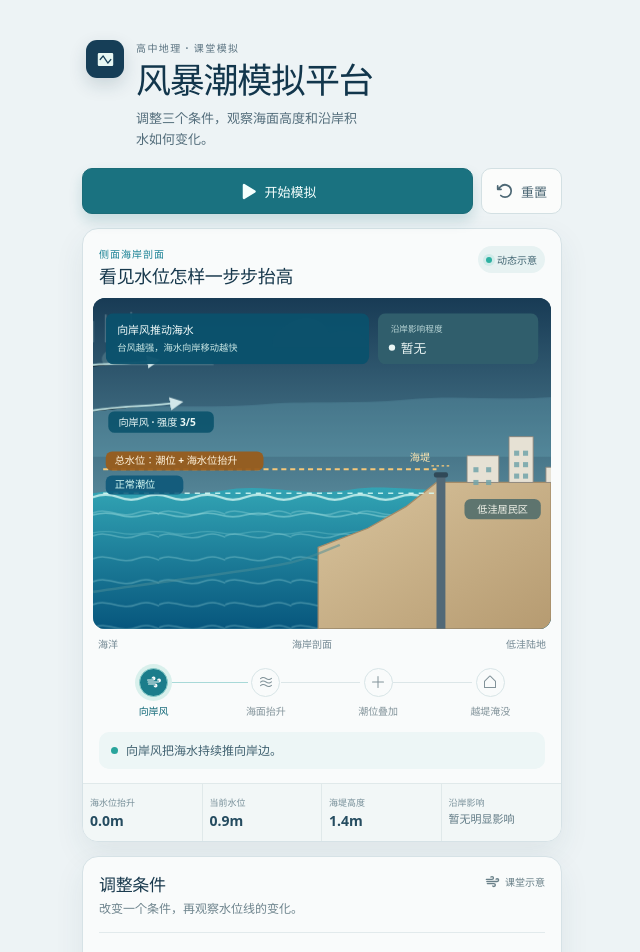
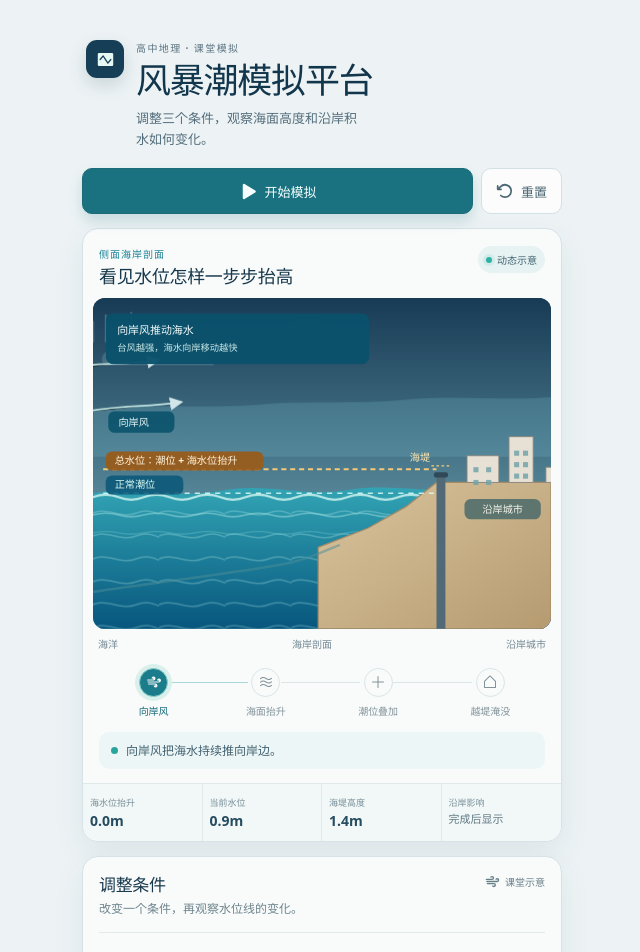
Before and after one commit to mistletoe137666/storm-surge-classroom, a React (Vite) app: page / in a window 1280 px wide. Shown: the top 952 px of the page, without its empty margins (318-958 px from the left). Built offline with nearby package versions, Linux system fonts and the light colour scheme.

Commit message:
优化沿岸城市与最终影响展示

```diff
--- a/src/App.tsx
+++ b/src/App.tsx
@@ -71,9 +71,10 @@ function App() {
   const currentSeaLevelRise = result.effectiveSurge * waterRiseProgress
   const currentWaterLevel = result.tideLevel + currentSeaLevelRise
   const currentOvertops = activeStage === 3 && hasOvertopped(currentWaterLevel, result.profile.seawallHeight)
-  const impactLevel = getImpactLevel(currentSeaLevelRise, currentWaterLevel, result.profile.seawallHeight, currentOvertops)
+  const showImpact = progress >= 1
+  const impactLevel = getImpactLevel(result.effectiveSurge, result.totalWaterLevel, result.profile.seawallHeight, result.overtops)
   const stageMessage = currentOvertops && activeStage === 3
-    ? "总水位超过海堤，低洼地开始积水。"
+    ? "总水位超过海堤，沿岸城市低洼地开始积水。"
     : activeStage === 0
       ? "向岸风把海水持续推向岸边。"
       : activeStage === 1
@@ -133,7 +134,7 @@ function App() {
             <div><span>海水位抬升</span><strong>{formatMeters(currentSeaLevelRise)}</strong></div>
             <div><span>当前水位</span><strong>{formatMeters(currentWaterLevel)}</strong></div>
             <div><span>海堤高度</span><strong>{formatMeters(result.profile.seawallHeight)}</strong></div>
-            <div className={`impact-${impactLevel.key}`}><span>沿岸影响</span><strong>{impactLevel.label}</strong></div>
+            <div className={`impact-${showImpact ? impactLevel.key : "pending"}`}><span>沿岸影响</span><strong>{showImpact ? impactLevel.label : "完成后显示"}</strong></div>
           </div>
         </section>
 
--- a/src/components/StormScene.tsx
+++ b/src/components/StormScene.tsx
@@ -52,10 +52,10 @@ export function StormScene({ coastCondition, result, progress, activeStage, typh
     : 0
   const inundationWidth = overflowRatio * (360 - profile.wallX)
   const impactLevel = getImpactLevel(
-    result.effectiveSurge * waterRiseProgress,
-    visibleLevel,
+    result.effectiveSurge,
+    result.totalWaterLevel,
     result.profile.seawallHeight,
-    currentOvertops,
+    result.overtops,
   )
   const impactColor = impactColors[impactLevel.key]
   const windDuration = 3.05 - typhoonIntensity * 0.35
@@ -63,12 +63,12 @@ export function StormScene({ coastCondition, result, progress, activeStage, typh
   const waveAmplitude = 2.1 + typhoonIntensity * 0.62
   const callout = activeStage < 3 ? stageCallouts[activeStage] : {
     title: currentOvertops ? "海水越过海堤" : "水位未越过海堤",
-    detail: currentOvertops ? "水流进入低洼居民区" : "当前条件下没有形成淹没",
+    detail: currentOvertops ? "水流进入沿岸城市低洼地" : "当前条件下没有形成淹没",
   }
 
   return (
     <div className="storm-scene-wrap">
-      <svg className={`storm-scene ${isPlaying ? "is-playing" : ""}`} viewBox="0 0 360 260" role="img" aria-label={`台风强度${typhoonIntensity}级时，海洋、海堤与低洼居民区的风暴潮侧面剖面示意图`}>
+      <svg className={`storm-scene ${isPlaying ? "is-playing" : ""}`} viewBox="0 0 360 260" role="img" aria-label="海洋、海堤与沿岸城市的风暴潮侧面剖面示意图">
         <defs>
           <linearGradient id="sky-gradient" x1="0" y1="0" x2="0" y2="1"><stop offset="0" stopColor="#183b55" /><stop offset="1" stopColor="#7db7c3" /></linearGradient>
           <linearGradient id="water-gradient" x1="0" y1="0" x2="0" y2="1"><stop offset="0" stopColor="#32a4b4" /><stop offset="1" stopColor="#07567d" /></linearGradient>
@@ -85,8 +85,8 @@ export function StormScene({ coastCondition, result, progress, activeStage, typh
         <g className="wind-lines" style={{ animationDuration: `${windDuration}s` }} stroke="#e5faf7" strokeWidth={1.45 + typhoonIntensity * 0.16} strokeLinecap="round" markerEnd="url(#arrow-marker)"><path d="M9 65 C42 57 72 61 106 57" /><path d="M25 80 C58 72 89 76 126 70" /><path d="M57 47 C87 42 118 46 148 41" /></g>
         <g className="wind-lines wind-lines-secondary" style={{ animationDuration: `${windDuration}s`, animationDelay: `${-windDuration / 2}s` }} stroke="#c9ebe9" strokeWidth={1.15 + typhoonIntensity * 0.12} strokeLinecap="round" markerEnd="url(#arrow-marker)"><path d="M-35 56 C-9 50 14 53 40 49" /><path d="M-19 90 C7 84 31 86 58 82" /></g>
         <g className="wind-badge">
-          <rect x="12" y="89" width="83" height="17" rx="5" fill="#0a526c" fillOpacity="0.88" />
-          <text x="20" y="100.5" fill="#e9f7f6" fontSize="8" fontWeight="800">向岸风 · 强度 {typhoonIntensity}/5</text>
+          <rect x="12" y="89" width="52" height="17" rx="5" fill="#0a526c" fillOpacity="0.88" />
+          <text x="20" y="100.5" fill="#e9f7f6" fontSize="8" fontWeight="800">向岸风</text>
         </g>
 
         <path d={`M0 ${currentY} C38 ${currentY - 7} 64 ${currentY + 5} 101 ${currentY - 2} C138 ${currentY - 9} 165 ${currentY + 4} 203 ${currentY - 3} C238 ${currentY - 9} 278 ${currentY + 4} 360 ${currentY - 4} L360 260 L0 260 Z`} fill="url(#water-gradient)" />
@@ -109,12 +109,12 @@ export function StormScene({ coastCondition, result, progress, activeStage, typh
           <text x="19" y="28" fill="#f2fbfa" fontSize="8.6" fontWeight="800">{callout.title}</text>
           <text x="19" y="42" fill="#cbe8e6" fontSize="7.3">{callout.detail}</text>
         </g>
-        <g key={impactLevel.key} className="impact-panel">
+        {progress >= 1 && <g key={impactLevel.key} className="impact-panel">
           <rect x="224" y="12" width="126" height="40" rx="6" fill={impactColor.background} fillOpacity="0.97" />
           <text x="234" y="27" fill={impactColor.muted} fontSize="6.8" fontWeight="700">沿岸影响程度</text>
           <circle cx="235" cy="39" r="2.5" fill={impactColor.foreground} />
           <text x="242" y="43" fill={impactColor.foreground} fontSize="10" fontWeight="800">{impactLevel.shortLabel}</text>
-        </g>
+        </g>}
 
         <g className="seawall"><rect x={profile.wallX} y={profile.wallTop} width="7" height={260 - profile.wallTop} fill="#526977" /><rect x={profile.wallX - 2} y={profile.wallTop - 3} width="11" height="4" rx="1.5" fill="#304958" /><line x1={profile.wallX - 4} y1={profile.wallTop - 8} x2={profile.wallX + 12} y2={profile.wallTop - 8} stroke="#ffcc78" strokeDasharray="2 2" strokeWidth="1" /><text x={profile.wallX - 5} y={profile.wallTop - 12} fill="#ffe6b0" fontSize="8" fontWeight="700" textAnchor="end">海堤</text></g>
 
@@ -128,10 +128,10 @@ export function StormScene({ coastCondition, result, progress, activeStage, typh
           {[0, 1, 2].map((row) => <g key={`second-${row}`} fill="#71a4aa" stroke="none" opacity="0.84"><rect x={profile.wallX + 61} y={profile.buildingsTop + 4 + row * 9} width="4" height="4" /><rect x={profile.wallX + 68} y={profile.buildingsTop + 4 + row * 9} width="4" height="4" /></g>)}
         </g>
 
-        <g className="lowland-label"><rect x="292" y={profile.landTop + 13} width="60" height="16" rx="5" fill="#536e6c" fillOpacity="0.9" /><text x="322" y={profile.landTop + 24} textAnchor="middle" fill="#f4f5ec" fontSize="8" fontWeight="700">低洼居民区</text></g>
+        <g className="lowland-label"><rect x="292" y={profile.landTop + 13} width="60" height="16" rx="5" fill="#536e6c" fillOpacity="0.9" /><text x="322" y={profile.landTop + 24} textAnchor="middle" fill="#f4f5ec" fontSize="8" fontWeight="700">沿岸城市</text></g>
         {currentOvertops && activeStage === 3 && <g className="overtop-label"><circle className="overtop-pulse" cx={profile.wallX + 3} cy={profile.wallTop - 2} r="7" fill="none" stroke="#ffd391" strokeWidth="2" /><rect x={profile.wallX - 16} y={profile.wallTop - 29} width="49" height="13" rx="4" fill="#f4a340" /><text x={profile.wallX + 8.5} y={profile.wallTop - 20} textAnchor="middle" fill="#44260c" fontSize="6.8" fontWeight="800">超过海堤</text></g>}
       </svg>
-      <div className="scene-caption"><span>海洋</span><span>海岸剖面</span><span>低洼陆地</span></div>
+      <div className="scene-caption"><span>海洋</span><span>海岸剖面</span><span>沿岸城市</span></div>
     </div>
   )
 }
--- a/src/index.css
+++ b/src/index.css
@@ -63,6 +63,7 @@ h2 { margin-bottom: 0; color: #18394d; font-size: 18px; line-height: 1.25; lette
 .result-grid .is-warning strong { color: #be691d; font-size: 12px; }
 .result-grid .is-safe strong { color: #287b72; font-size: 12px; }
 .result-grid .impact-none strong { color: #607a85; font-size: 11px; }
+.result-grid .impact-pending strong { color: #607a85; font-size: 11px; }
 .result-grid .impact-low strong { color: #287b72; font-size: 12px; }
 .result-grid .impact-medium strong { color: #9a681d; font-size: 12px; }
 .result-grid .impact-severe strong { color: #be5c1d; font-size: 12px; }
```
